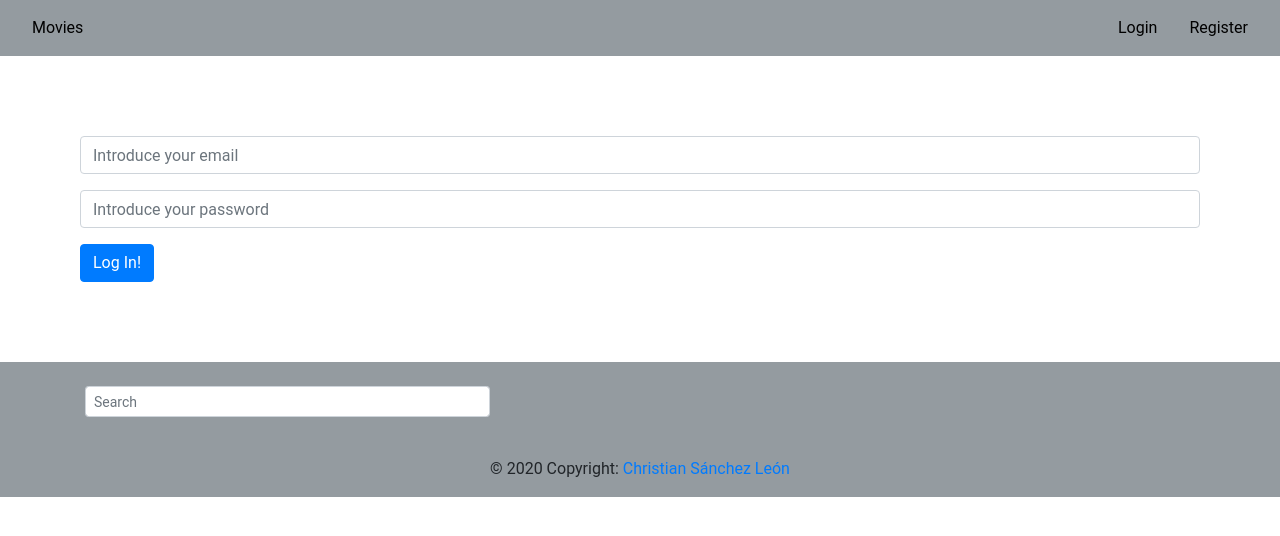
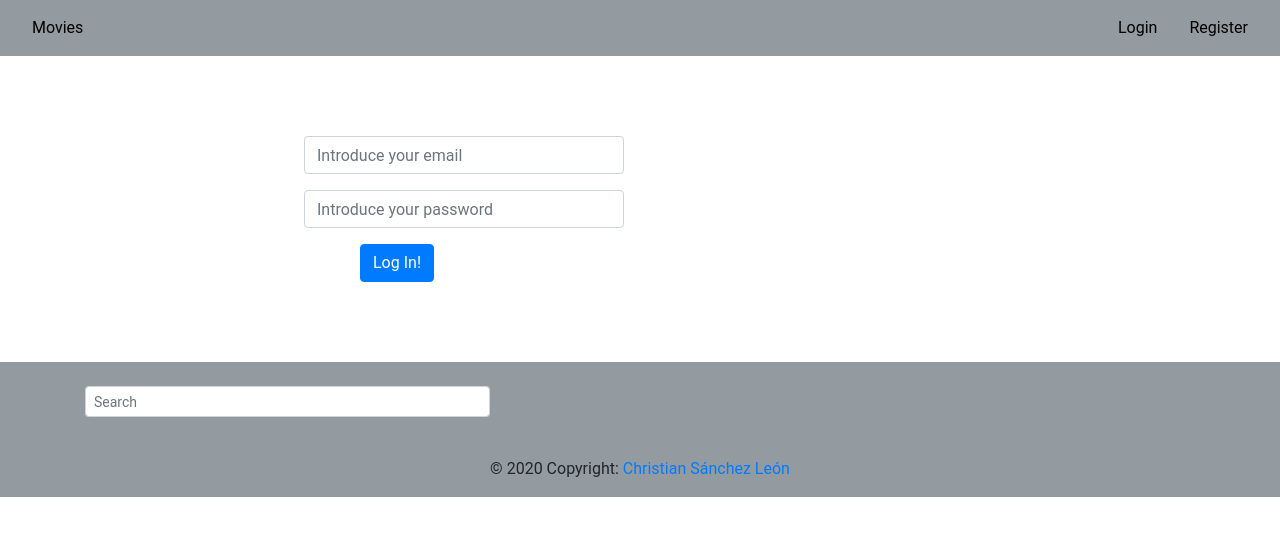
Before and after one commit to chsanleo/RentFilms_Front, an Angular app: page /login in a window 1280 px wide. Shown: the top 536 px of the page. Built offline with nearby package versions, Linux system fonts and the light colour scheme.

Commit message:
Add Style to Logjn

```diff
--- a/src/app/components/login/login.component.scss
+++ b/src/app/components/login/login.component.scss
@@ -1,3 +1,10 @@
 .loginForm {
     padding: 5em;
 }
+input{
+    margin-left: 20%;
+    width: 20em;
+}
+button{
+    margin-left: 25%;
+}
```
